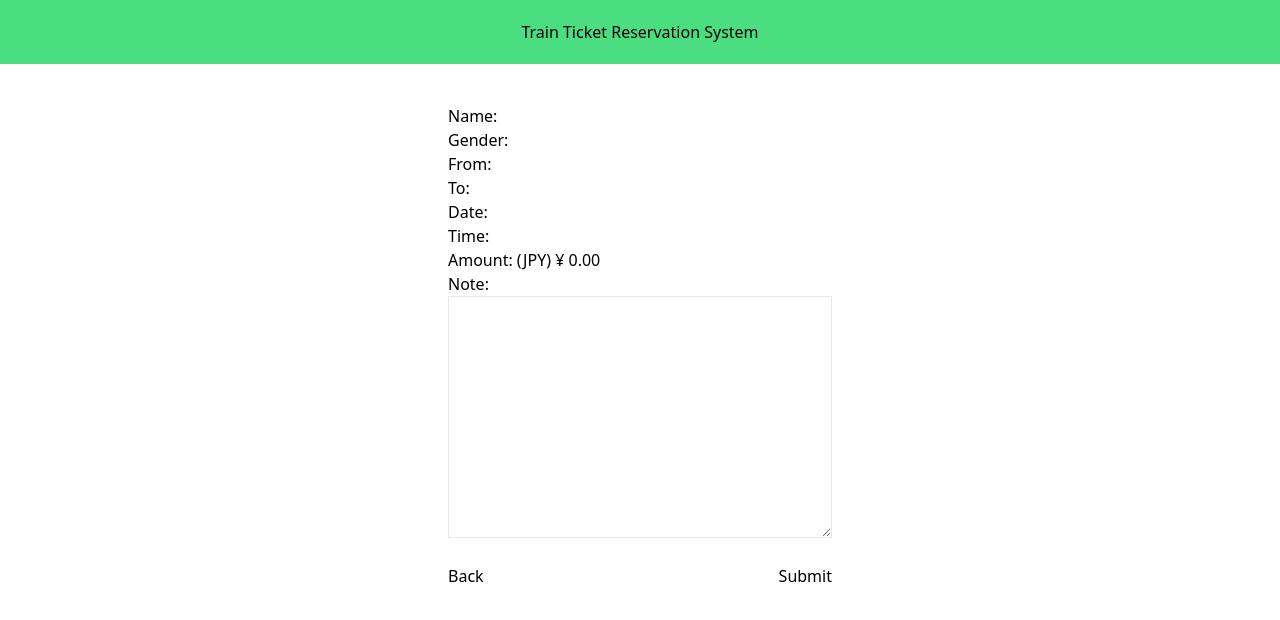
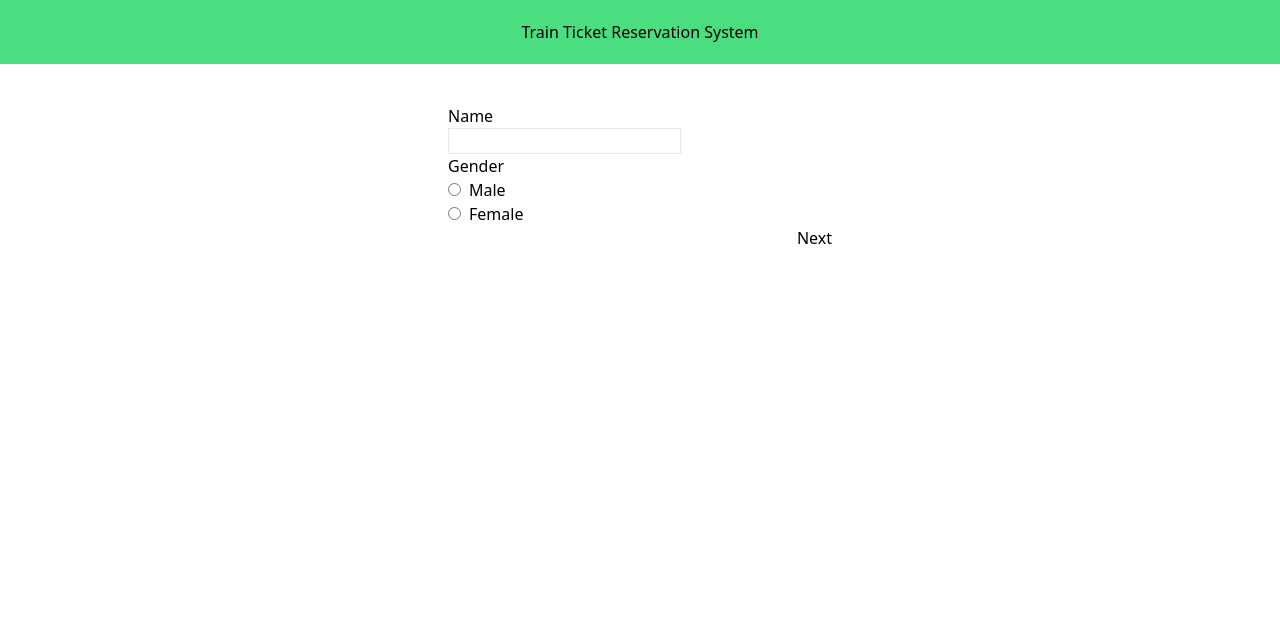
Before and after one commit to NayeemNishaat/multi-step-form, a Next.js app in the folder frontend/: page / in a window 1280 px wide. Shown: the top 620 px of the page. Built offline with nearby package versions, Linux system fonts and the light colour scheme.

Commit message:
need to connect db

```diff
--- a/frontend/components/form/Amount.tsx
+++ b/frontend/components/form/Amount.tsx
@@ -12,7 +12,9 @@ export default function Amount({
     const [error, setError] = useState(false);
     const [data, setData] = useState({ amount: "0" });
 
-    const onSubmit = () => {
+    const onSubmit = (e: React.FormEvent) => {
+        e.preventDefault();
+
         if (data.amount.toString().replaceAll(",", "").length > 8)
             return setError(true);
 
--- /dev/null
+++ b/frontend/components/form/Fail.tsx
@@ -0,0 +1,20 @@
+function Fail({ msg, nextStep }: { msg: string; nextStep: Function }) {
+    const onSubmit = (e: React.FormEvent) => {
+        e.preventDefault();
+        nextStep(1);
+    };
+
+    return (
+        <form onSubmit={onSubmit} className="mx-auto max-w-sm py-10 text-left">
+            <div className="capitalize">
+                <p>Error!</p>
+                <p>{msg}</p>
+            </div>
+            <div className="mt-5 flex justify-end">
+                <button type="submit">Go Back</button>
+            </div>
+        </form>
+    );
+}
+
+export default Fail;
--- a/frontend/components/form/LocationInfo.tsx
+++ b/frontend/components/form/LocationInfo.tsx
@@ -38,7 +38,7 @@ export default function LocationInfo({
             <div>
                 <label htmlFor="from">From</label>
                 <select
-                    className="w-full"
+                    className="w-full border"
                     id="from"
                     {...register("from", { required: true })}
                 >
@@ -53,7 +53,7 @@ export default function LocationInfo({
             <div>
                 <label htmlFor="to">To</label>
                 <select
-                    className="w-full"
+                    className="w-full border"
                     id="to"
                     {...register("to", {
                         required: true
--- a/frontend/components/form/Note.tsx
+++ b/frontend/components/form/Note.tsx
@@ -35,7 +35,7 @@ export default function LocationInfo({
                     Note
                 </label>
                 <textarea
-                    className="w-full"
+                    className="w-full border"
                     id="note"
                     rows={10}
                     {...register("note", {
--- a/frontend/components/form/Overview.tsx
+++ b/frontend/components/form/Overview.tsx
@@ -1,9 +1,4 @@
 import React from "react";
-import { useForm, SubmitHandler } from "react-hook-form";
-
-type Inputs = {
-    note: string;
-};
 
 export default function Overview({
     setOverview,
@@ -14,19 +9,34 @@ export default function Overview({
     nextStep: Function;
     prevStep: React.MouseEventHandler;
 }) {
-    const { handleSubmit } = useForm<Inputs>();
-
     const data = setOverview();
 
-    const onSubmit: SubmitHandler<Inputs> = (data) => {
-        nextStep();
+    const onSubmit = async (e: React.FormEvent) => {
+        e.preventDefault();
+
+        try {
+            const res = await fetch(
+                "http://localhost:5000/api/v1/booking/create-booking",
+                {
+                    method: "POST",
+                    headers: {
+                        "Content-Type": "application/json"
+                    },
+                    body: JSON.stringify(data)
+                }
+            );
+            const receivedData = await res.json();
+
+            if (receivedData.status === "success")
+                return nextStep(7, receivedData.id);
+            throw new Error(receivedData.message);
+        } catch (err: any) {
+            nextStep(8, err.message);
+        }
     };
 
     return (
-        <form
-            onSubmit={handleSubmit(onSubmit)}
-            className="mx-auto max-w-sm py-10 text-left"
-        >
+        <form onSubmit={onSubmit} className="mx-auto max-w-sm py-10 text-left">
             <div className="capitalize">
                 Name: {data.name}
                 <br />
--- /dev/null
+++ b/frontend/components/form/Success.tsx
@@ -0,0 +1,20 @@
+function Success({ id, nextStep }: { id: string; nextStep: Function }) {
+    const onSubmit = (e: React.FormEvent) => {
+        e.preventDefault();
+        nextStep(1);
+    };
+
+    return (
+        <form onSubmit={onSubmit} className="mx-auto max-w-sm py-10 text-left">
+            <div className="capitalize">
+                <p>Thank You!</p>
+                <p>Your Reservation ID is: {id}</p>
+            </div>
+            <div className="mt-5 flex justify-end">
+                <button type="submit">Home</button>
+            </div>
+        </form>
+    );
+}
+
+export default Success;
--- a/frontend/components/form/TimeInfo.tsx
+++ b/frontend/components/form/TimeInfo.tsx
@@ -58,7 +58,11 @@ export default function LocationInfo({
                     placeholder="time"
                     {...register("time", {
                         required: true,
-                        value: new Date().toISOString().slice(11, -8)
+                        value: new Date()
+                            .toLocaleString(navigator.language, {
+                                hour12: false
+                            })
+                            .slice(10, -3)
                     })}
                 />
             </div>
--- a/frontend/pages/index.tsx
+++ b/frontend/pages/index.tsx
@@ -6,6 +6,8 @@ import TimeInfo from "../components/form/TimeInfo";
 import Amount from "../components/form/Amount";
 import Note from "../components/form/Note";
 import Overview from "../components/form/Overview";
+import Success from "../components/form/Success";
+import Fail from "../components/form/Fail";
 
 interface data {
     name: string;
@@ -19,7 +21,8 @@ interface data {
 }
 
 const Home: NextPage = () => {
-    const [step, setStep] = useState(6);
+    const [msg, setMsg] = useState("");
+    const [step, setStep] = useState(1);
     const [data, setData] = useState<data>({
         name: "",
         gender: "",
@@ -31,7 +34,14 @@ const Home: NextPage = () => {
         note: ""
     });
 
-    const nextStep = () => setStep(step + 1);
+    const nextStep = (currentStep: number, msg: string) => {
+        if (currentStep) {
+            setMsg(msg);
+            setStep(currentStep);
+            return;
+        }
+        setStep(step + 1);
+    };
     const prevStep = () => setStep(step - 1);
 
     const personalInfoHandler = (personinfo: {}) =>
@@ -101,6 +111,10 @@ const Home: NextPage = () => {
                     prevStep={prevStep}
                 />
             );
+        case 7:
+            return <Success id={msg} nextStep={nextStep} />;
+        case 8:
+            return <Fail msg={msg} nextStep={nextStep} />;
 
         default:
             return <></>;
```
Also changed, not shown: frontend/tsconfig.json (+6 -1 lines), 1 other file (tests, documents, lock files or other folders).
